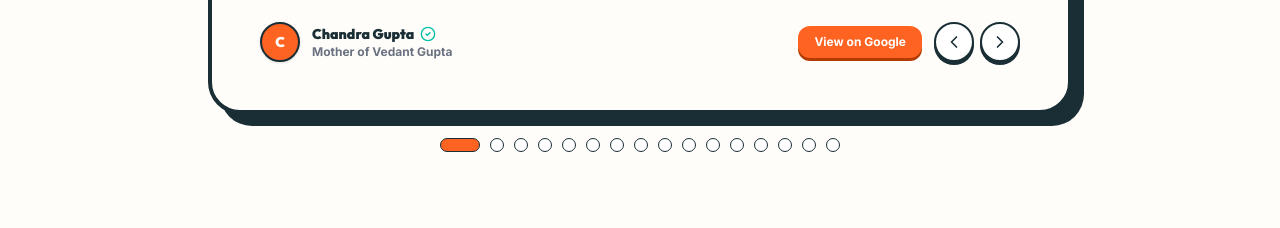
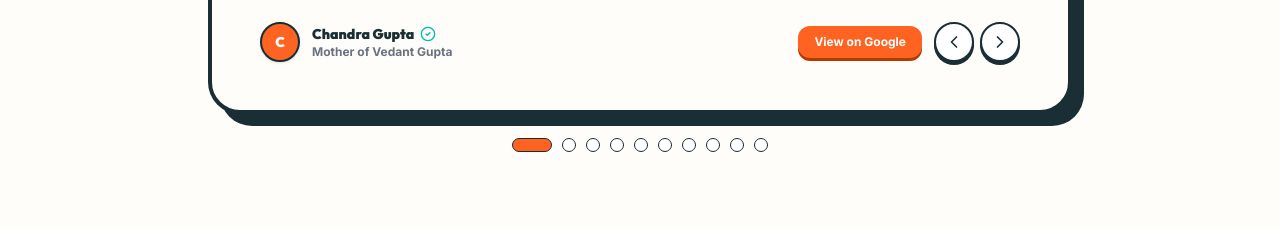
Before and after one commit to atharvpatil18/AAA-web, a React (Vite) app: page /#/ in a window 1280 px wide. Shown: the part 8080-8308 px from the top of the page. Built offline with nearby package versions, Linux system fonts and the light colour scheme.

Commit message:
feat: remove old parent reviews as requested

```diff
--- a/src/components/TestimonialCarousel.tsx
+++ b/src/components/TestimonialCarousel.tsx
@@ -34,52 +34,10 @@ export default function TestimonialCarousel() {
       rating: 5,
     },
     {
-      id: "t4",
-      author: t("t4Author"),
-      role: t("t4Role"),
-      content: t("t4Content"),
-      rating: 5,
-    },
-    {
-      id: "t5",
-      author: t("t5Author"),
-      role: t("t5Role"),
-      content: t("t5Content"),
-      rating: 5,
-    },
-    {
-      id: "t6",
-      author: t("t6Author"),
-      role: t("t6Role"),
-      content: t("t6Content"),
-      rating: 5,
-    },
-    {
       id: "t7",
       author: t("t7Author"),
       role: t("t7Role"),
       content: t("t7Content"),
-      rating: 5,
-    },
-    {
-      id: "t8",
-      author: t("t8Author"),
-      role: t("t8Role"),
-      content: t("t8Content"),
-      rating: 5,
-    },
-    {
-      id: "t9",
-      author: t("t9Author"),
-      role: t("t9Role"),
-      content: t("t9Content"),
-      rating: 5,
-    },
-    {
-      id: "t10",
-      author: t("t10Author"),
-      role: t("t10Role"),
-      content: t("t10Content"),
       rating: 5,
     },
     {
```
